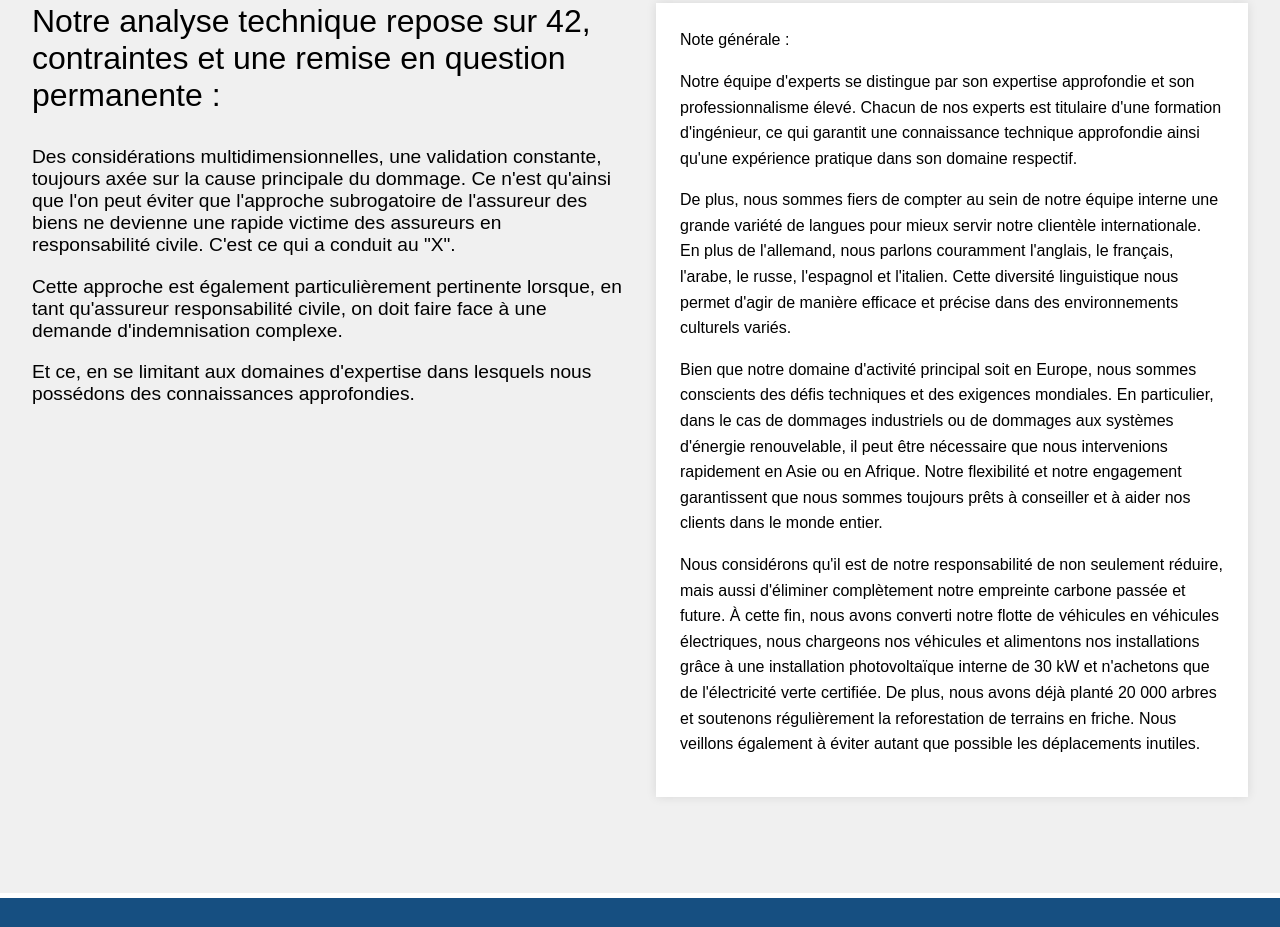
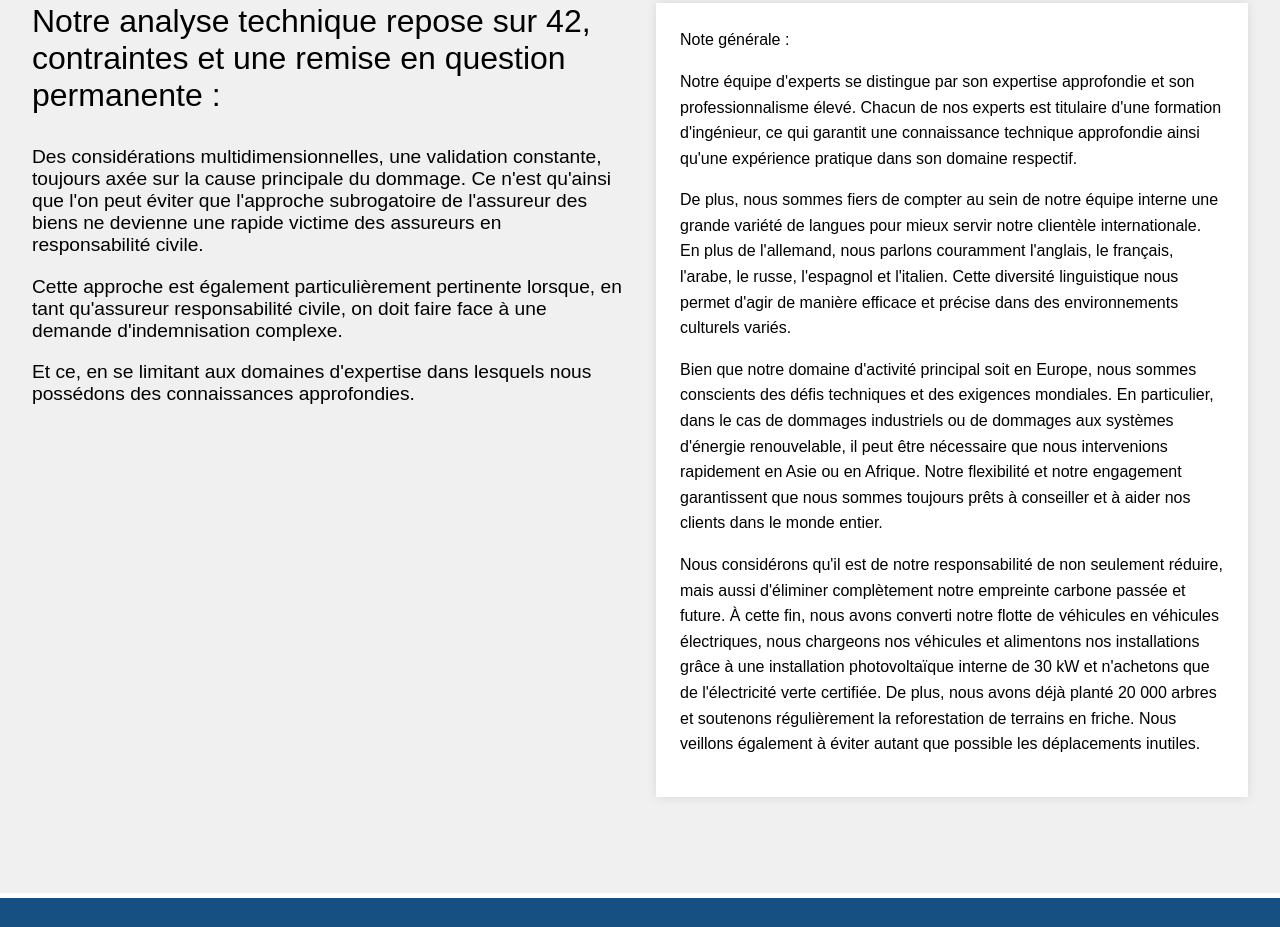
Before and after one commit to Khadijah-11/IGO, a plain HTML site: page index.html in a window 1280 px wide. Shown: the part 1167-2094 px from the top of the page. Drawn offline with Linux system fonts and the light colour scheme.

Commit message:
IGS updated successfully

```diff
--- a/index.html
+++ b/index.html
@@ -76,7 +76,7 @@
         <div class="third-section-container">
             <div class="third-left-content">
                 <h2>Notre analyse technique repose sur 42, contraintes et une remise en question permanente :</h2>
-                <p>Des considérations multidimensionnelles, une validation constante, toujours axée sur la cause principale du dommage. Ce n'est qu'ainsi que l'on peut éviter que l'approche subrogatoire de l'assureur des biens ne devienne une rapide victime des assureurs en responsabilité civile. C'est ce qui a conduit au "X".</p>
+                <p>Des considérations multidimensionnelles, une validation constante, toujours axée sur la cause principale du dommage. Ce n'est qu'ainsi que l'on peut éviter que l'approche subrogatoire de l'assureur des biens ne devienne une rapide victime des assureurs en responsabilité civile.</p>
                 <p>Cette approche est également particulièrement pertinente lorsque, en tant qu'assureur responsabilité civile, on doit faire face à une demande d'indemnisation complexe.</p>
                 <p>Et ce, en se limitant aux domaines d'expertise dans lesquels nous possédons des connaissances approfondies.</p>
             </div>
```
